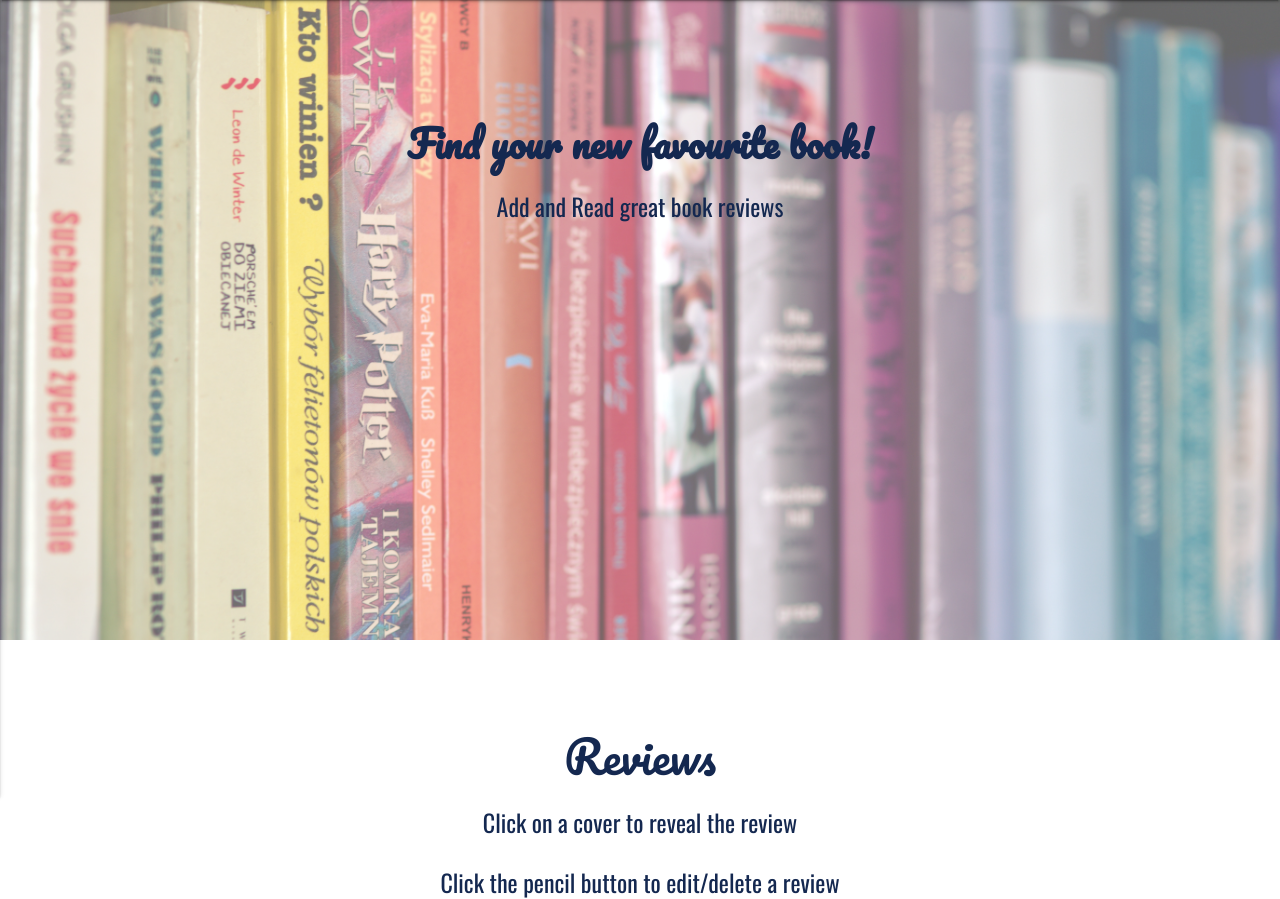
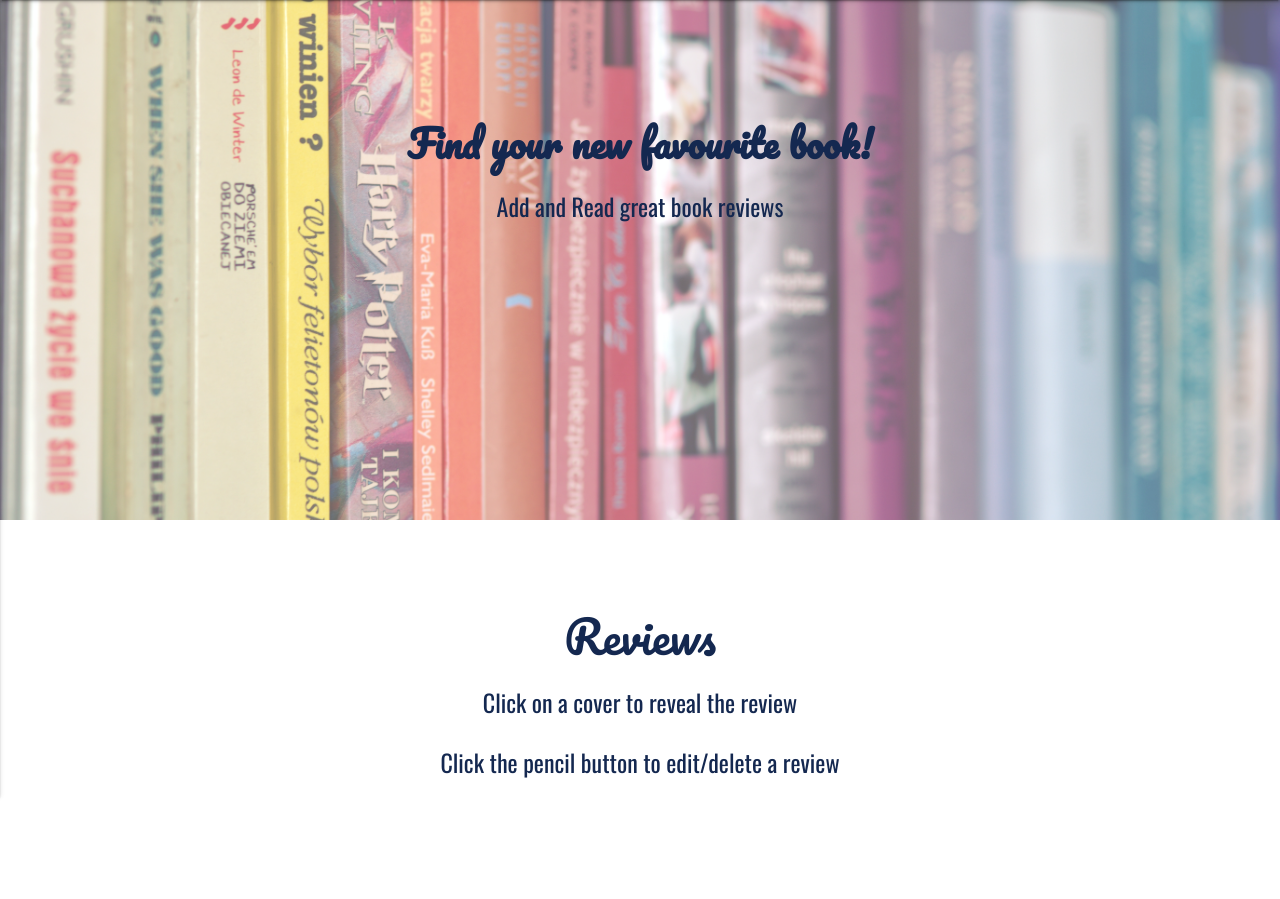
Before and after one commit to ycoll/Nim-Reads, a Flask app: page / in a window 1280 px wide. Shown: the part 64-963 px from the top of the page. After the commit the page ends 861 px from the top, so only its background shows below. Run offline with Flask 2, Linux system fonts and the light colour scheme; data that the repository does not hold is empty; some libraries are stand-ins or nearby versions.

Commit message:
Changed background img height

```diff
--- a/static/css/style.css
+++ b/static/css/style.css
@@ -43,7 +43,7 @@ nav{
     background-position: center;
     background-size: cover;
     background-repeat: no-repeat;
-    min-height: 80vh;
+    min-height: 65vh;
     min-width: 100vw;
 
 }
```
